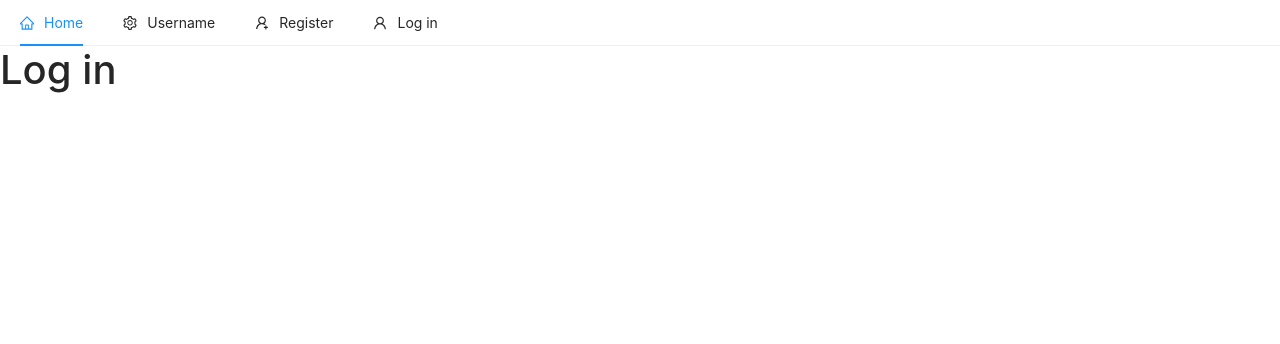
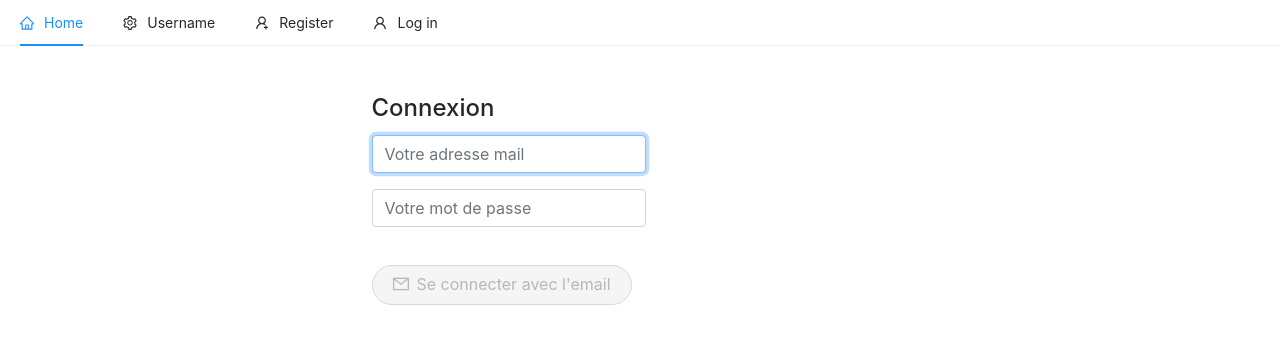
Before and after one commit to Lebeil/fullicommerce, a React (Create React App) app: page /login in a window 1280 px wide. Shown: the top 344 px of the page. Built offline with nearby package versions, Linux system fonts and the light colour scheme; no server answers.

Commit message:
login page form

```diff
--- a/src/App.css
+++ b/src/App.css
@@ -1,4 +1,6 @@
-.App {
+
+
+/*.App {
   text-align: center;
 }
 
@@ -35,4 +37,4 @@
   to {
     transform: rotate(360deg);
   }
-}
+}*/
--- a/src/Pages/auth/Login.js
+++ b/src/Pages/auth/Login.js
@@ -1,9 +1,65 @@
-import React from 'react';
+import React, {useState} from 'react';
+import { auth } from "../../firebase";
+import { toast } from "react-toastify";
+import {MailOutlined} from '@ant-design/icons';
+import {Button} from 'antd'
 
 const Login = () => {
+    const [email, setEmail] = useState("");
+    const [password, setPassword] = useState("");
+
+    const handleSubmit = async (e) => {
+        e.preventDefault();
+        console.log(email, password)
+    }
+
+    const loginForm = () => (
+        <form onSubmit={handleSubmit}>
+            <div className="form-group">
+                <input
+                    type="email"
+                    className="form-control"
+                    value={email}
+                    onChange={(e) => setEmail(e.target.value)}
+                    placeholder="Votre adresse mail"
+                    autoFocus
+                />
+            </div>
+            <div className="form-group">
+                <input
+                    type="password"
+                    className="form-control"
+                    value={password}
+                    onChange={(e) => setPassword(e.target.value)}
+                    placeholder="Votre mot de passe"
+                />
+            </div>
+
+            <br/>
+            <Button
+                onClick={handleSubmit}
+                type="primary"
+                className="mb-3"
+                shape="round"
+                icon={<MailOutlined style={{verticalAlign:'text-top'}}/>}
+                size="large"
+                disabled={!email || password.length < 6}
+            >
+                Se connecter avec l'email
+            </Button>
+
+        </form>
+    );
+
     return (
-        <div>
-           <h1>Log in</h1>
+        <div className="container p-5">
+            <div className="row">
+                <div className="col-md6 offset-md-3">
+                    <h4>Connexion</h4>
+                    {loginForm()}
+                </div>
+            </div>
+
         </div>
     );
 };
--- a/src/Pages/auth/Register.js
+++ b/src/Pages/auth/Register.js
@@ -30,6 +30,7 @@
                 className="form-control"
                 value={email}
                 onChange={(e) => setEmail(e.target.value)}
+                placeholder="Votre adresse mail"
                 autoFocus
             />
             <br/>
```
